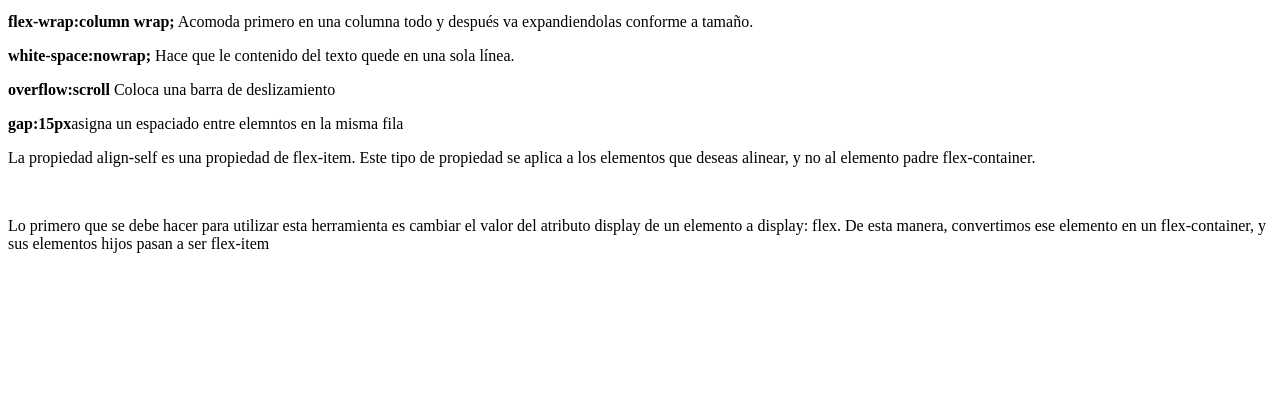
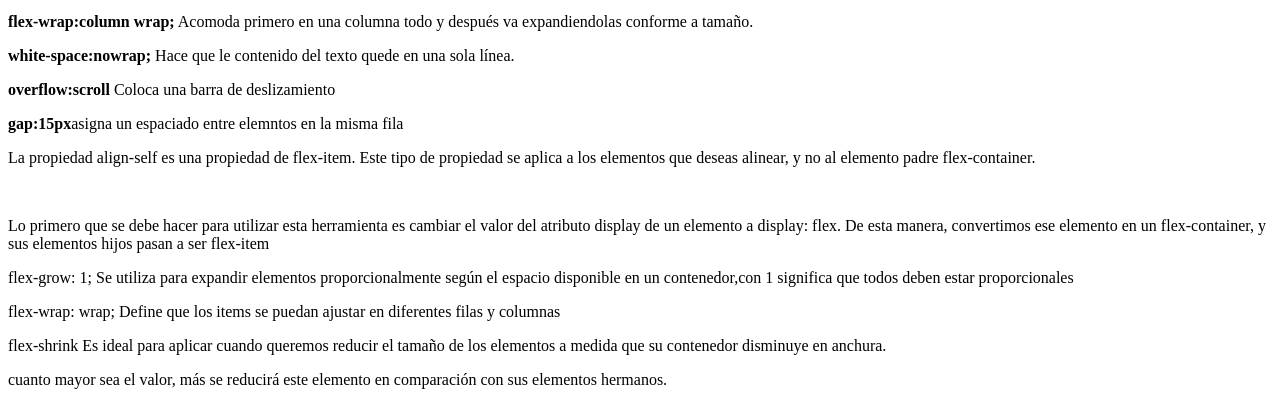
Before and after one commit to LuisFerVR/flexBoxOracleNextEducationAlura, a plain HTML site: page README.html in a window 1280 px wide. Shown: the part 447-852 px from the top of the page. Before the commit the page ends 800 px from the top, so only its background shows below. Drawn offline with Linux system fonts and the light colour scheme.

Commit message:
Curso Flexbox Terminado

```diff
--- a/README.html
+++ b/README.html
@@ -46,6 +46,25 @@
             <br>
             <p>Lo primero que se debe hacer para utilizar esta herramienta es cambiar el valor del atributo display de un elemento a display: flex. De esta manera, convertimos ese elemento en un flex-container, y sus elementos hijos pasan a ser flex-item</p>
         </div>
+        <div>
+            <p>
+                <stronge>flex-grow: 1;</stronge>
+                Se utiliza para expandir elementos proporcionalmente según el espacio disponible en un contenedor,con 1 significa que todos deben estar proporcionales
+            </p>
+        </div>
+        <div>
+            <p>
+                <stronge>flex-wrap: wrap;</stronge>
+                Define que los items  se puedan ajustar en diferentes filas y columnas
+            </p>
+        </div>
+        <div>
+            <p>
+                <stronge>flex-shrink</stronge>
+                Es ideal para aplicar cuando queremos reducir el tamaño de los elementos a medida que su contenedor disminuye en anchura.
+            </p>
+            <p>cuanto mayor sea el valor, más se reducirá este elemento en comparación con sus elementos hermanos.</p>
+        </div>
     </div>
 </body>
 </html>
```
Also changed, not shown: css/flexbox.css (+13 -0 lines), index.html (+1 -2 lines).
